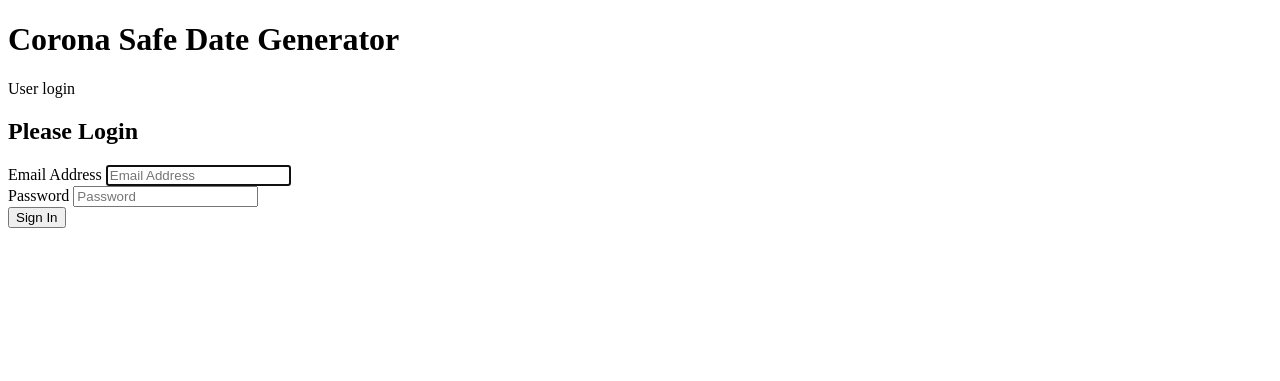
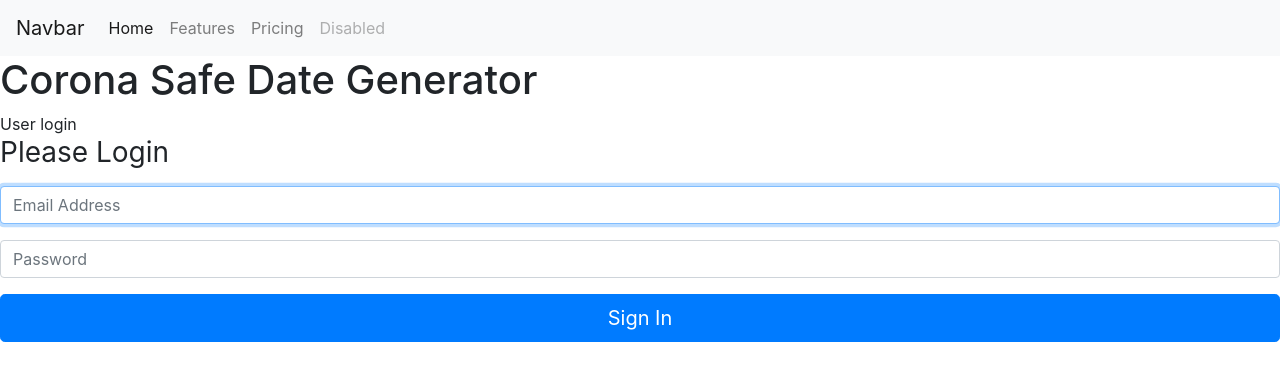
Before and after one commit to scholdenak/Hackbright-project, a Flask app: page / in a window 1280 px wide. Shown: the top 381 px of the page. Run offline with Flask 2, Linux system fonts and the light colour scheme; some libraries are stand-ins or nearby versions.

Commit message:
bootstrap scripts fixed, navbar started

```diff
--- a/templates/base.html
+++ b/templates/base.html
@@ -1,33 +1,42 @@
 <!doctype html>
-<html>
+<html lang="en">
   <head>
-    <title>
+    <meta charset="utf-8">
+    <meta name="viewport" content="width=device-width, initial-scale=1, shrink-to-fit=no">
+      <script src="https://code.jquery.com/jquery-3.5.1.slim.min.js" integrity="sha384-DfXdz2htPH0lsSSs5nCTpuj/zy4C+OGpamoFVy38MVBnE+IbbVYUew+OrCXaRkfj" crossorigin="anonymous"></script>
+      <script src="https://cdn.jsdelivr.net/npm/popper.js@1.16.1/dist/umd/popper.min.js" integrity="sha384-9/reFTGAW83EW2RDu2S0VKaIzap3H66lZH81PoYlFhbGU+6BZp6G7niu735Sk7lN" crossorigin="anonymous"></script>
+      <script src="https://cdn.jsdelivr.net/npm/bootstrap@4.5.3/dist/js/bootstrap.min.js" integrity="sha384-w1Q4orYjBQndcko6MimVbzY0tgp4pWB4lZ7lr30WKz0vr/aWKhXdBNmNb5D92v7s" crossorigin="anonymous"></script>
+      <link rel="stylesheet" href="https://cdn.jsdelivr.net/npm/bootstrap@4.5.3/dist/css/bootstrap.min.css" integrity="sha384-TX8t27EcRE3e/ihU7zmQxVncDAy5uIKz4rEkgIXeMed4M0jlfIDPvg6uqKI2xXr2" crossorigin="anonymous">
+
       <script src="/static/js/map.js"></script>
       <script src="https://polyfill.io/v3/polyfill.min.js?features=default"></script>
       <script
       async defer
       src="https://maps.googleapis.com/maps/api/js?key=AIzaSyCYRY36wqk-usmwctc5rpfSYbe88wZVIF0&callback=initMap&libraries=places">
     </script>
-      <link rel="stylesheet" href="https://cdn.jsdelivr.net/npm/bootstrap@4.5.3/dist/css/bootstrap.min.css"
-    integrity="sha384-TX8t27EcRE3e/ihU7zmQxVncDAy5uIKz4rEkgIXeMed4M0jlfIDPvg6uqKI2xXr2"
-    crossorigin="anonymous">
+
+
       <link rel="stylesheet" href="/static/css/style.css">
-      {% block title %}{% endblock %}
-    </title>
-    {% block head %}{% endblock %}
+      <title>{% block title %}{% endblock %}</title>
+
   </head>
   <body>
+    <nav class="navbar navbar-expand-lg navbar-light bg-light">
+      <a class="navbar-brand" href="#">Navbar</a>
+      <button class="navbar-toggler" type="button" data-toggle="collapse" data-target="#navbarNavAltMarkup" aria-controls="navbarNavAltMarkup" aria-expanded="false" aria-label="Toggle navigation">
+        <span class="navbar-toggler-icon"></span>
+      </button>
+      <div class="collapse navbar-collapse" id="navbarNavAltMarkup">
+        <div class="navbar-nav">
+          <a class="nav-item nav-link active" href="#">Home <span class="sr-only">(current)</span></a>
+          <a class="nav-item nav-link" href="#">Features</a>
+          <a class="nav-item nav-link" href="#">Pricing</a>
+          <a class="nav-item nav-link disabled" href="#" tabindex="-1" aria-disabled="true">Disabled</a>
+        </div>
+      </div>
+    </nav>
     {% block body %}{% endblock %}
 
     {% block after_body %}{% endblock %}
-    <script src="https://code.jquery.com/jquery-3.2.1.slim.min.js"
-    integrity="sha384-KJ3o2DKtIkvYIK3UENzmM7KCkRr/rE9/Qpg6aAZGJwFDMVNA/GpGFF93hXpG5KkN"
-    crossorigin="anonymous"></script>
-    <script src="https://cdnjs.cloudflare.com/ajax/libs/popper.js/1.12.9/umd/popper.min.js"
-    integrity="sha384-ApNbgh9B+Y1QKtv3Rn7W3mgPxhU9K/ScQsAP7hUibX39j7fakFPskvXusvfa0b4Q"
-    crossorigin="anonymous"></script>
-    <script src="https://maxcdn.bootstrapcdn.com/bootstrap/4.0.0/js/bootstrap.min.js"
-    integrity="sha384-JZR6Spejh4U02d8jOt6vLEHfe/JQGiRRSQQxSfFWpi1MquVdAyjUar5+76PVCmYl"
-    crossorigin="anonymous"></script>
   </body>
 </html>
--- a/templates/homepage.html
+++ b/templates/homepage.html
@@ -8,7 +8,7 @@
 
     <form class="form-signin" method="POST">
 
-      <h2 class="form-signin-heading">Please Login</h2>
+      <h1 class="h3 mb-3 font-weight-normal">Please Login</h1>
 
       <div class="form-group">
         <label for="email-field" class="sr-only">Email Address</label>
```
